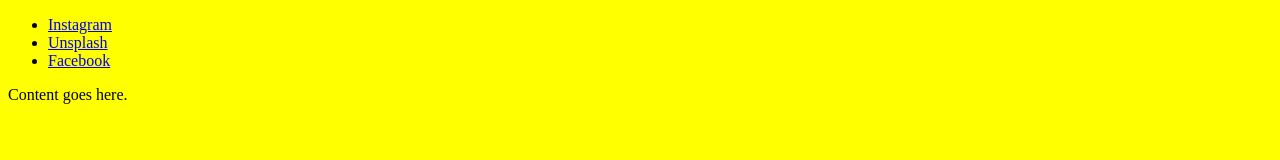
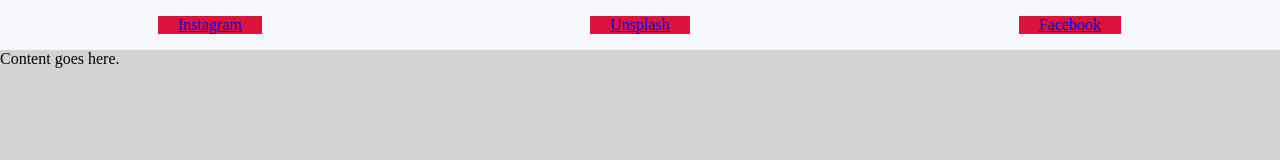
Before and after one commit to BenCohen26/scss-nav-template, a website: page index.html in a window 1280 px wide. Drawn offline with Linux system fonts and the light colour scheme.

Commit message:
Add basic style for nav bar

```diff
--- a/sass/main.scss
+++ b/sass/main.scss
@@ -1,3 +1,41 @@
 body {
-    background: yellow;
+    height: 100vH;
+    width: 100vW;
+    margin: 0;
+    padding: 0;
+    display: grid;
+    grid-template-columns: 1fr;
+    grid-template-rows: 50px 1fr;
+
+    .navbar {
+        background: ghostwhite;
+    }
+
+    .content {
+        background: lightgray;
+    }
 }
+
+.navbar {
+    ul {
+        height: 100%;
+        display: grid;
+        grid-template-columns: 1fr 1fr 1fr;
+        grid-template-rows: 1fr;
+        grid-gap: 10px;
+        justify-items: center;
+        align-items: center;
+        list-style-type: none;
+        padding: 0;
+        margin: 0;
+    }
+
+    li {
+        background-color: crimson;
+        padding: 0px 20px;
+    }
+}
+
+.content {
+
+}
```
Also changed, not shown: css/style.css.
